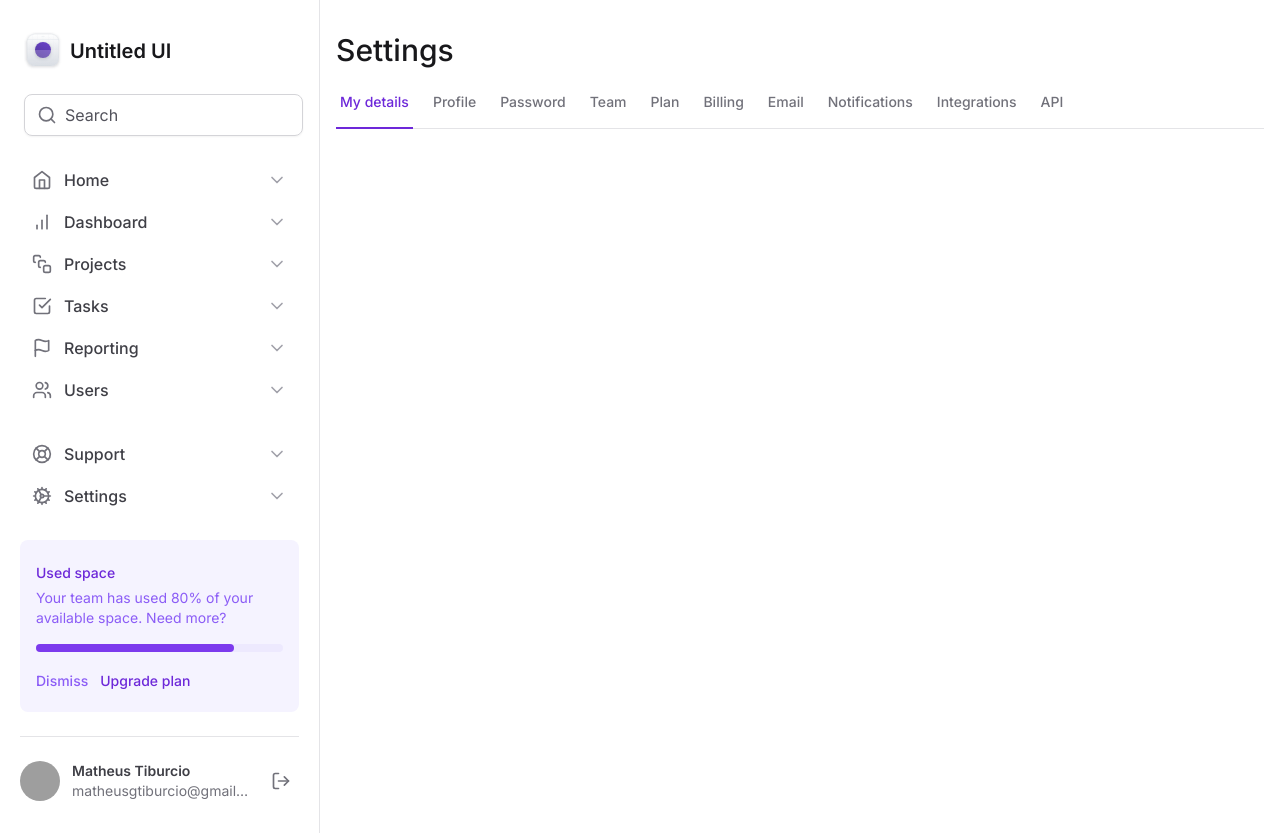
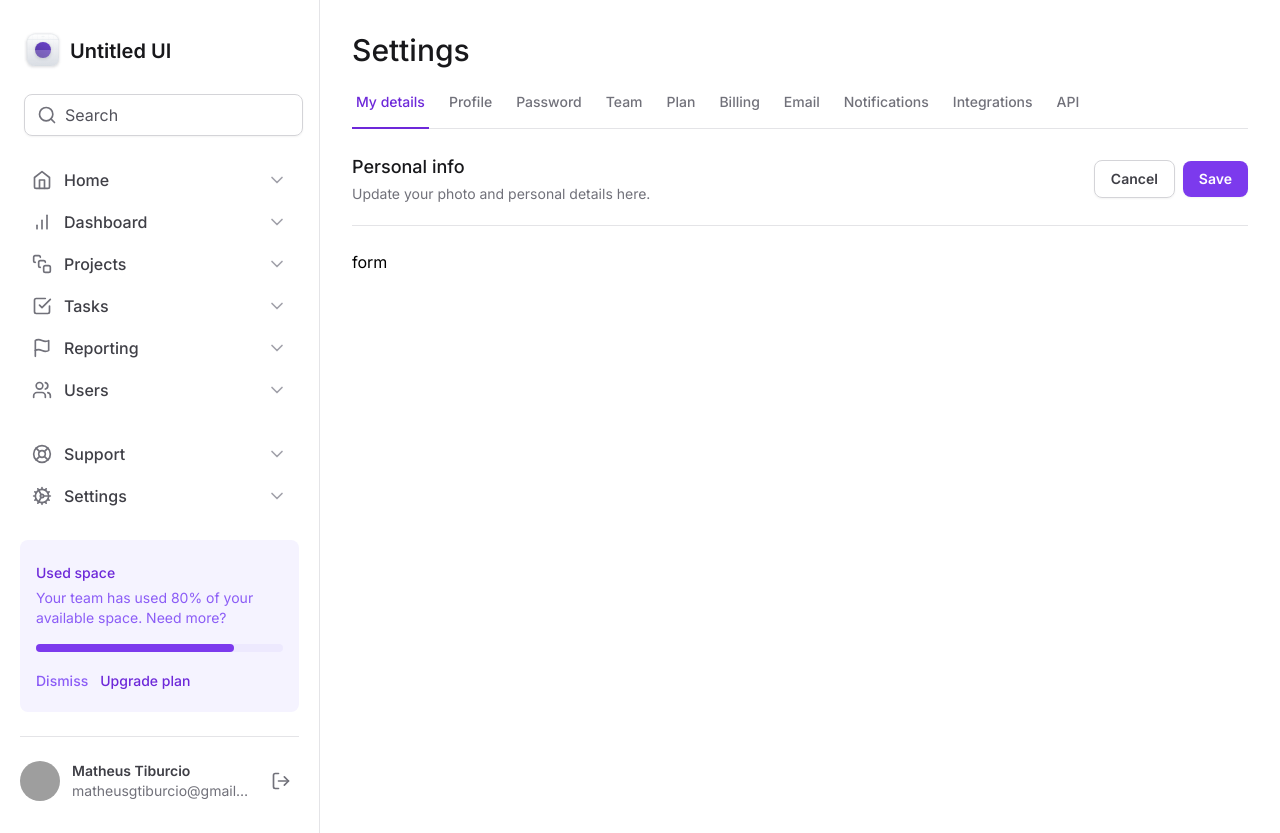
Before and after one commit to 0kira-vgl/tailwind-next, a Next.js app: page / in a window 1280 px wide. Built offline with nearby package versions, Linux system fonts and the light colour scheme; grey boxes are pictures that could not be loaded.

Commit message:
add form structure

```diff
--- a/src/app/layout.tsx
+++ b/src/app/layout.tsx
@@ -20,7 +20,7 @@
       <body className={inter.className}>
         <div className="grid min-h-screen grid-cols-app">
           <Sidebar />
-          <main className="px-4 pb-12 pt-8">{children}</main>
+          <main className="px-8 pb-12 pt-8">{children}</main>
         </div>
       </body>
     </html>
--- a/src/app/page.tsx
+++ b/src/app/page.tsx
@@ -6,6 +6,36 @@
       <h1 className="text-3xl font-medium text-zinc-900">Settings</h1>
 
       <SettiingTabs />
+
+      <div className="mt-6 flex flex-col">
+        <div className="flex justify-between items-center pb-5 border-b border-zinc-200">
+          <div className="space-y-1">
+            <h2 className="text-lg font-medium text-zinc-900">Personal info</h2>
+            <span className="text-sm text-zinc-500">
+              Update your photo and personal details here.
+            </span>
+          </div>
+          <div className="flex items-center gap-2">
+            <button
+              type="button"
+              className="rounded-lg px-4 py-2 text-sm font-semibold shadow-sm border border-zinc-300 text-zinc-700 hover:bg-zinc-50"
+            >
+              Cancel
+            </button>
+            <button
+              type="submit"
+              form="settings"
+              className="rounded-lg px-4 py-2 text-sm font-semibold shadow-sm bg-violet-600 text-white hover:bg-violet-700"
+            >
+              Save
+            </button>
+          </div>
+        </div>
+
+        <form id="settings" className="mt-6 flex flex-col w-full">
+          form
+        </form>
+      </div>
     </>
   );
 }
```
